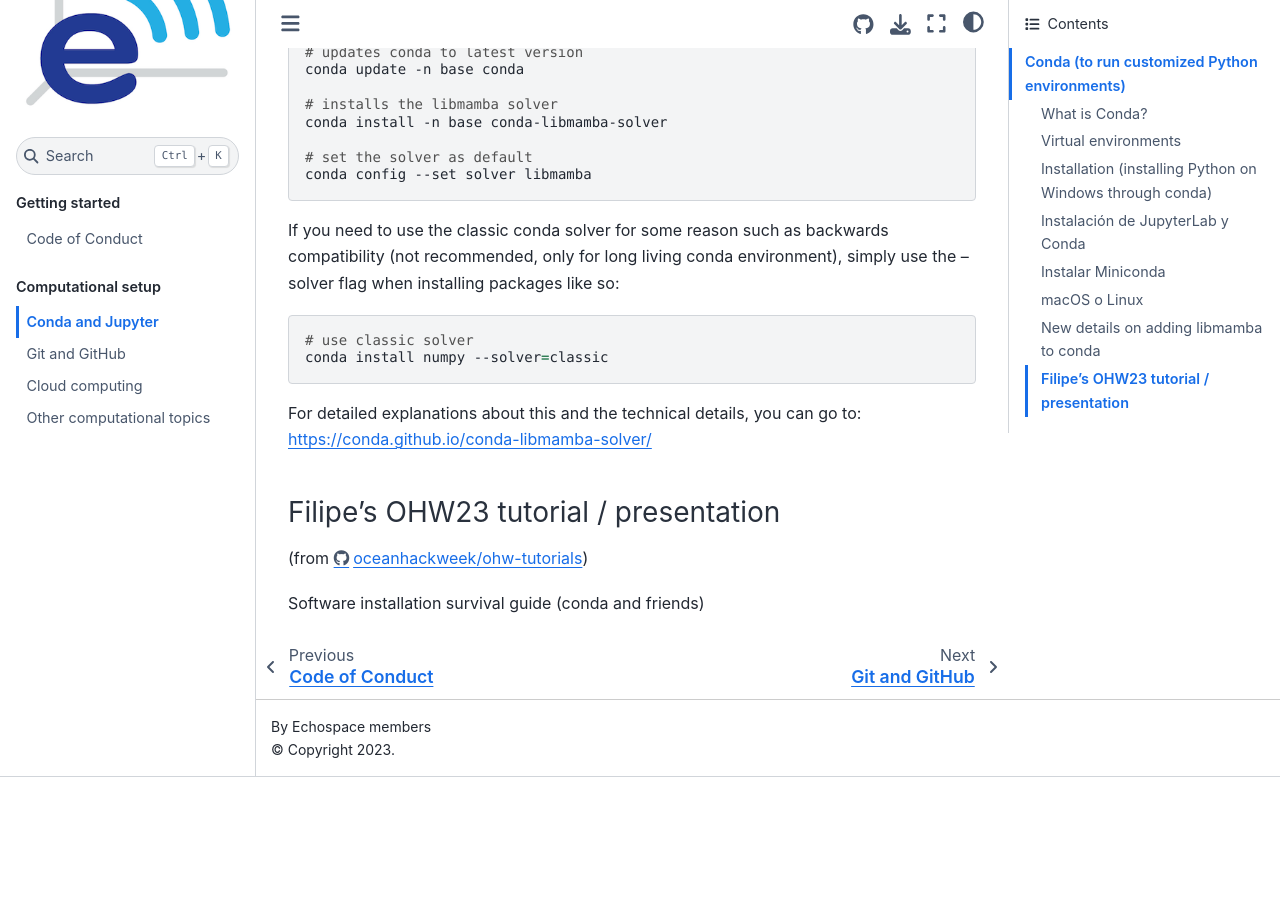
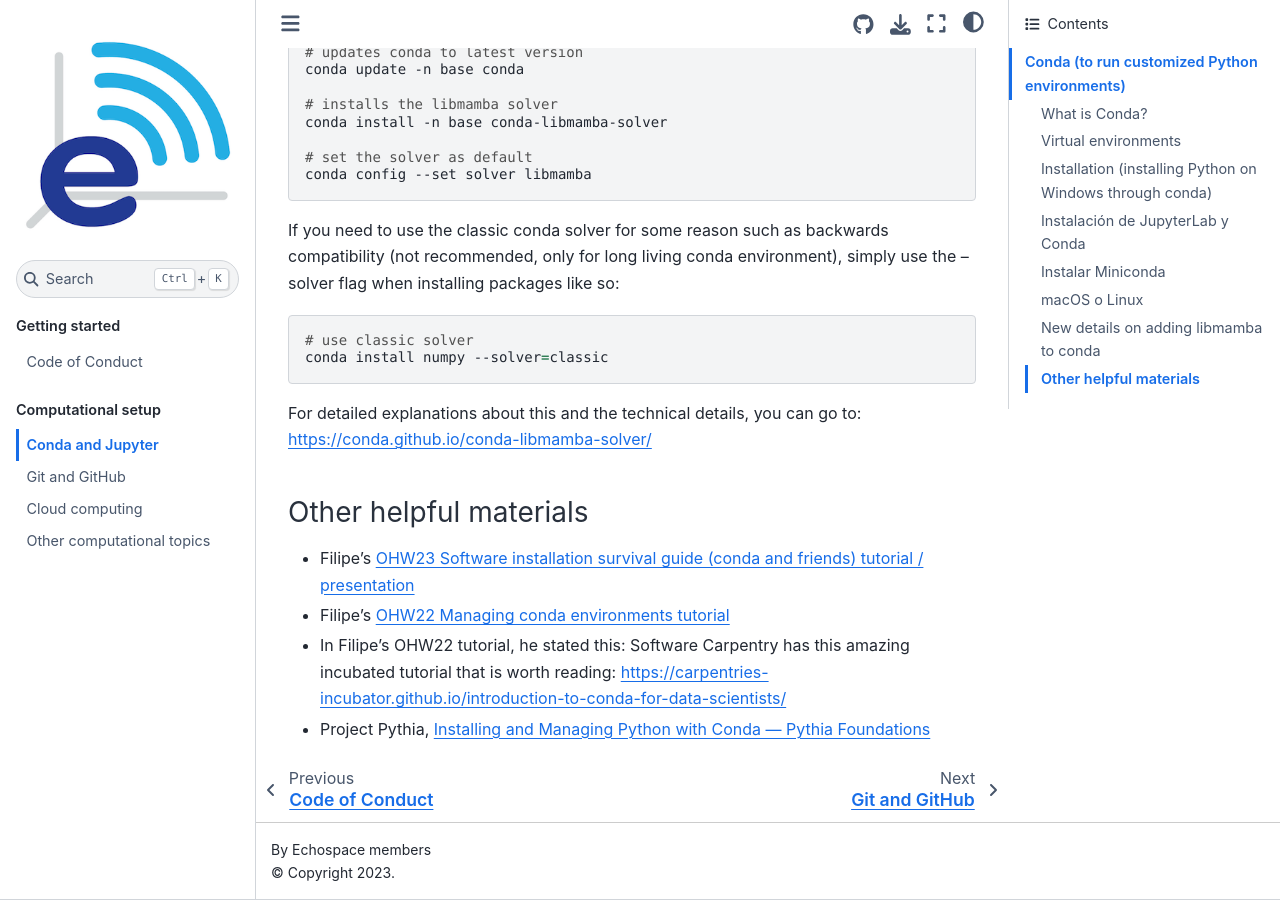
Before and after one commit to uw-echospace/group-docs, a Jupyter Book: the page built from docs/source/compute-conda-jupyter.md, in a window 1280 px wide and 900 px high, scrolled down 4481 px. Built offline with Jupyter Book 1.0.4 settings and Sphinx 7.4.7 and the Sphinx Book theme 1.1.4, drawn with Linux system fonts in a browser that asks for light colours; before the commit the page ends 5258 px from its top, so only the background shows below that.

Commit message:
More external conda materials pasted in

```diff
--- a/docs/source/compute-conda-jupyter.md
+++ b/docs/source/compute-conda-jupyter.md
@@ -126,7 +126,9 @@
 
 For detailed explanations about this and the technical details, you can go to: https://conda.github.io/conda-libmamba-solver/
 
-### Filipe's OHW23 tutorial / presentation
-(from https://github.com/oceanhackweek/ohw-tutorials/blob/OHW23/00-Mon/README.md)
+### Other helpful materials
 
-Software installation survival guide (conda and friends)
+- Filipe's [OHW23 Software installation survival guide (conda and friends) tutorial / presentation](https://github.com/oceanhackweek/ohw-tutorials/blob/OHW23/00-Mon/README.md)
+- Filipe's [OHW22 Managing conda environments tutorial](https://oceanhackweek.org/ohw22/tutorials/optional/managing-conda-envs/README.html)
+- In Filipe's OHW22 tutorial, he stated this: Software Carpentry has this amazing incubated tutorial that is worth reading: https://carpentries-incubator.github.io/introduction-to-conda-for-data-scientists/
+- Project Pythia, [Installing and Managing Python with Conda — Pythia Foundations](https://foundations.projectpythia.org/foundations/conda.html)
```
